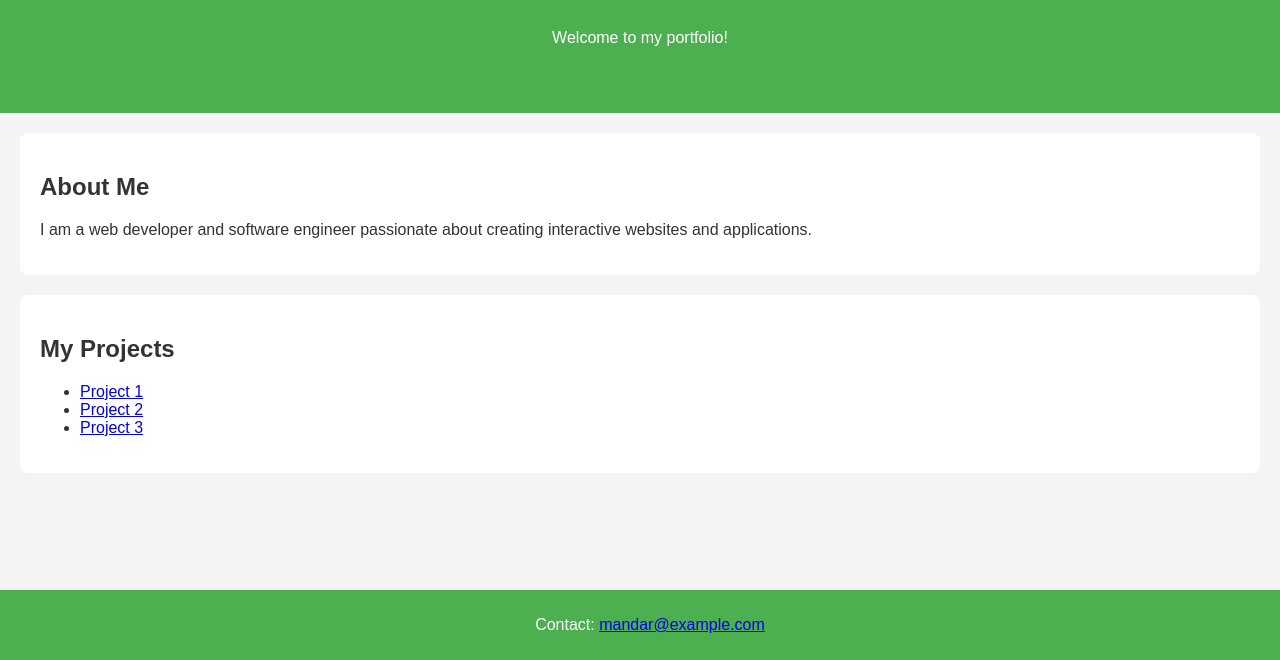
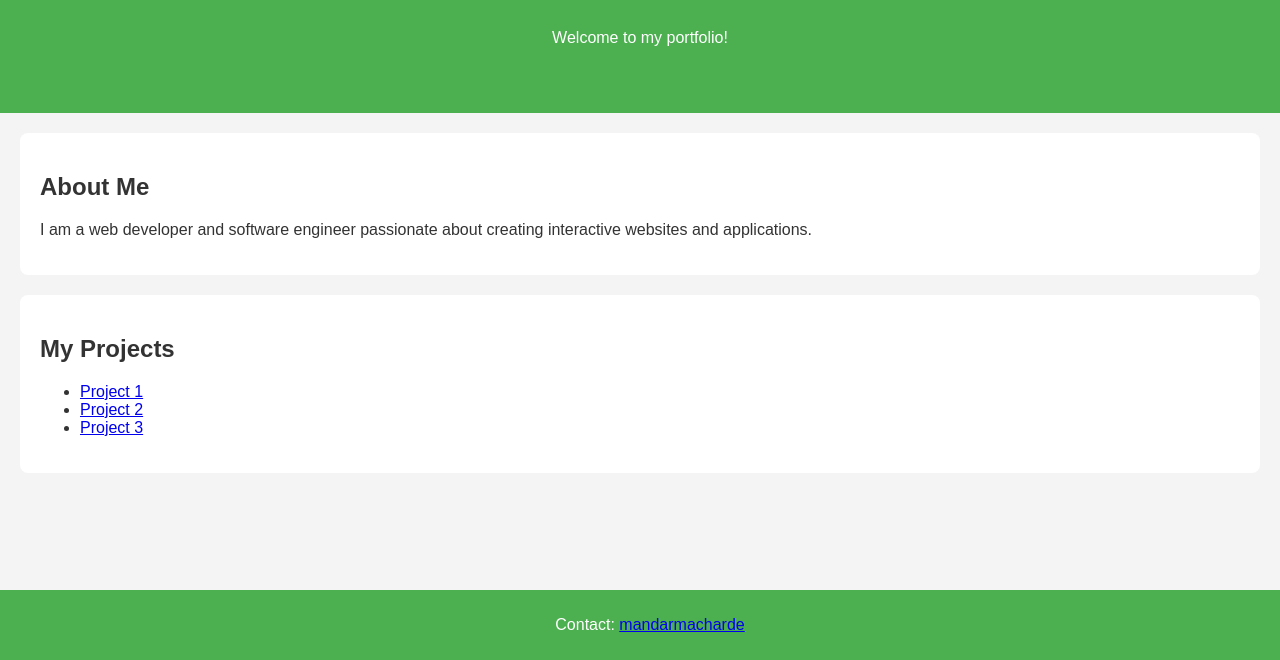
Before and after one commit to mandarmacharde/mandarmacharde.github.io, a plain HTML site: page index.html in a window 1280 px wide. Shown: the part 140-800 px from the top of the page. Drawn offline with Linux system fonts and the light colour scheme.

Commit message:
index.html

```diff
--- a/index.html
+++ b/index.html
@@ -27,7 +27,7 @@
     </section>
 
     <footer>
-        <p>Contact: <a href="mailto:mandarmacharde@gmail.com">mandar@example.com</a></p>
+        <p>Contact: <a href="mailto:mandarmacharde@gmail.com">mandarmacharde</a></p>
     </footer>
 </body>
 </html>
```
